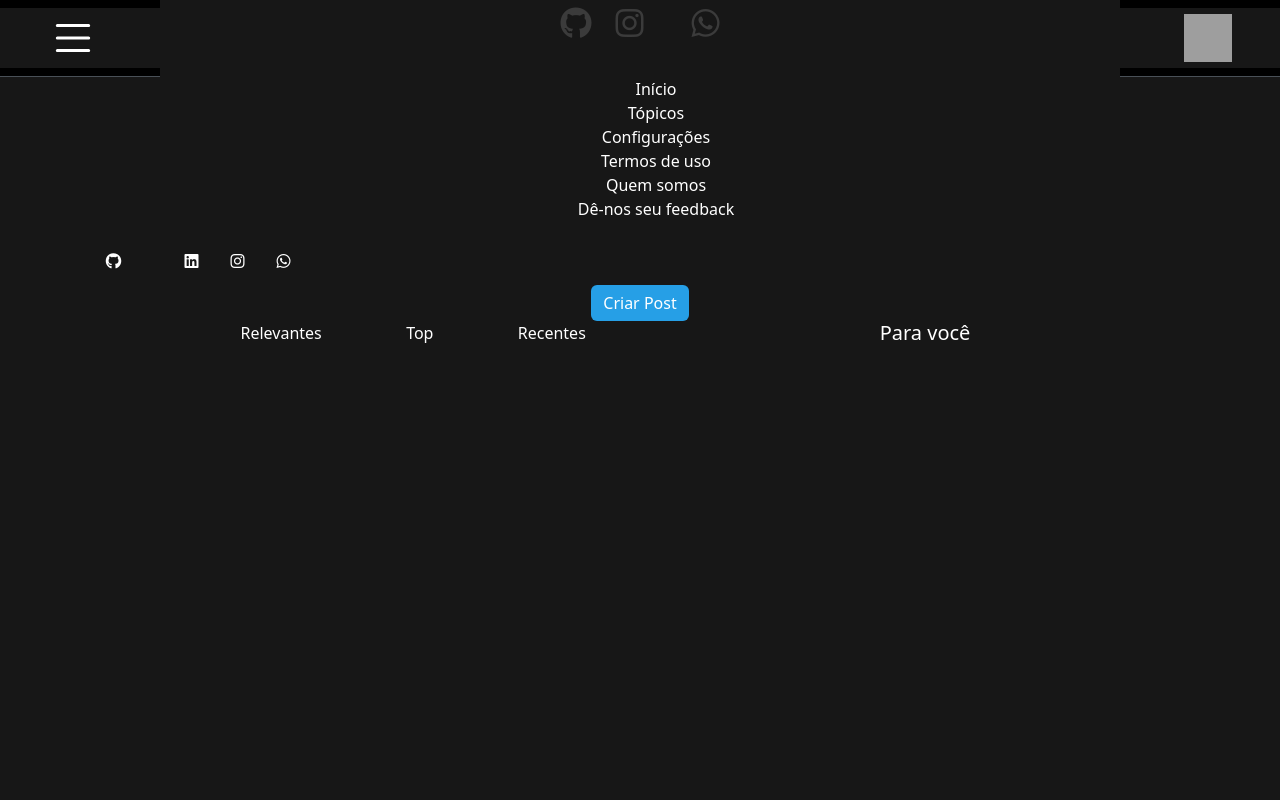
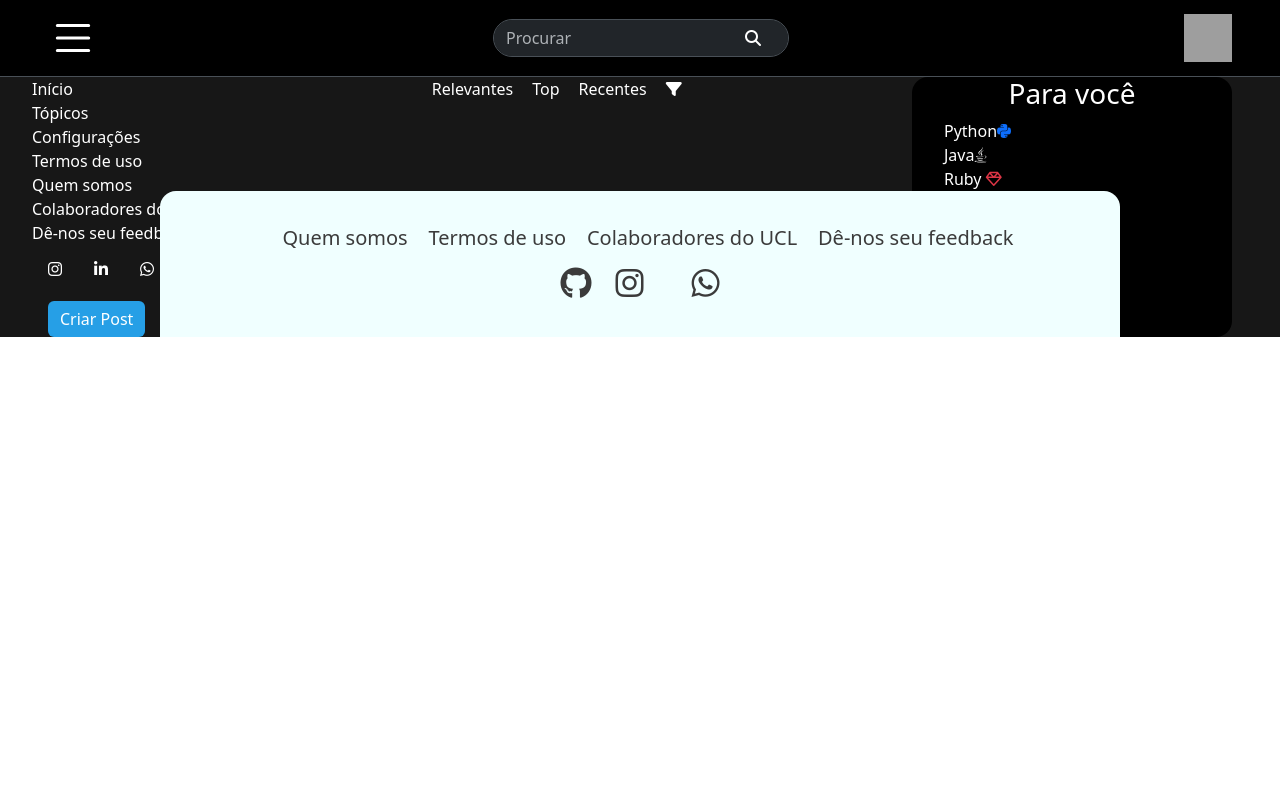
Before and after one commit to unitedcodelab/foi-de-base, a Django app: page /posts/feed/ in a window 1280 px wide. Run offline with Django 5.2, Linux system fonts and the light colour scheme; grey boxes are pictures that could not be loaded.

Commit message:
refac feed.html and config views.py

```diff
--- a/source/apps/posts/views.py
+++ b/source/apps/posts/views.py
@@ -7,7 +7,18 @@ from .utils.verifications.create_post import Verifications
 
 
 def feed(request):
-    return render(request, 'pages/posts/feed.html')
+    context = {}
+
+    # if request.method == "GET":
+    #     posts = Post.objects.filter(
+    #         author=request.user.student
+    #     )
+
+    # context = {
+    #     "posts": posts
+    # }
+
+    return render(request, 'pages/posts/feed.html', **context)
 
 
 def get_student_posts(request, student_nick):
@@ -40,8 +51,10 @@ def create_post(request):
 
         slug = create_slug(title=request.POST["title"])
 
-        try: author = Student.objects.get(user=request.user)
-        except: author = None
+        try:
+            author = Student.objects.get(user=request.user)
+        except:
+            author = None
 
         Post.objects.create(
             slug=slug,
--- a/source/static/css/components/feed.css
+++ b/source/static/css/pages/posts/feed.css
@@ -2,12 +2,12 @@
     --light-blue: #269FE6;
     --dark-blue: #2700c2;
     --white: #f5f5f5;
-    --grey: #4A4A4A;
+    --grey: #171717;
     --light-green: #aaffa8;
 }
 
-* {
-    background: #171717 !important;
+.main-container {
+    background-color: var(--grey);
 }
 
 ul {
--- a/source/templates/pages/posts/feed.html
+++ b/source/templates/pages/posts/feed.html
@@ -1,45 +1,89 @@
-{% include "base.html" %}
+{% extends 'base.html' %}
 {% load static %}
-{% block "../../static/css/components/feed.css" %}
-  <link rel="stylesheet" href="../../static/css/components/feed.css">
+
+{% block head_js %}
+<script src="https://cdn.jsdelivr.net/npm/marked/marked.min.js"></script>
+{% endblock %}
+
+{% block extra_css %}
+<link rel="stylesheet" href={% static "css/pages/posts/feed.css" %}>
 {% endblock %}
 
 
-<div class="container text-center">
-    <div class="row align-items-start justify-content-between">
-        <div class="col">
+{% block content %}
+<div class="d-flex main-container justify-content-between">
+  <div class="container-left">
     <div class="menu">
-            <ul class="">
-              <li> <a href="#" target="_self" rel="next" class="text-white text-decoration-none"> Início</li>
-              <li> <a href="#" target="_self" rel="next" class="text-white text-decoration-none"> Tópicos</li>
-              <li> <a href="#" target="_self" rel="next" class="text-white text-decoration-none"> Configurações</li>
-              <li> <a href="#" target="_self" rel="next" class="text-white text-decoration-none"> Termos de uso</li>
-              <li> <a href="#" target="_self" rel="next" class="text-white text-decoration-none"> Quem somos</li>
-              <li> <a href="#" target="_self" rel="next" class="text-white text-decoration-none"> Dê-nos seu feedback</li>
+      <ul>
+        <div>
+          <li><a href="#" target="_self" rel="next" class="text-white text-decoration-none">Início</a></li>
         </div>
-            <div class="area-imgs d-flex">
-              <div><i class="fa-brands fa-github w-25 p-3"></i></div>
-              <div><i class="fa-brands fa-x-twitter w-25 p-3"></i></div>
-              <div><i class="fa-brands fa-linkedin w-25 p-3"></i></div>
-              <div><i class="fa-brands fa-instagram w-50 p-3"></i></div>
-              <div><i class="fa-brands fa-whatsapp w-25 p-3"></i></div>
+        <div>
+          <li><a href="#" target="_self" rel="next" class="text-white text-decoration-none">Tópicos</a></li>
+        </div>
+        <div>
+          <li><a href="#" target="_self" rel="next" class="text-white text-decoration-none">Configurações</a></li>
+        </div>
+        <div>
+          <li><a href="#" target="_self" rel="next" class="text-white text-decoration-none">Termos de uso</a></li>
+        </div>
+        <div>
+          <li><a href="#" target="_self" rel="next" class="text-white text-decoration-none">Quem somos</a></li>
+        </div>
+        <div>
+          <li><a href="#" target="_self" rel="next" class="text-white text-decoration-none">Colaboradores do UCL</a>
+          </li>
+        </div>
+        <div>
+          <li><a href="#" target="_self" rel="next" class="text-white text-decoration-none">Dê-nos seu feedback</a></li>
         </div>
       </ul>
-          <div class="justify-content-start"><button type="button" class="btn btn-primary">Criar Post</button></div>
+      <div class="social d-flex">
+        <div><a href="#" target="_blank" rel="external"><i class="fa-brands fa-x-twitter text-white mx-3"></i></a></div>
+        <div><a href="#" target="_blank" rel="external"><i class="fa-brands fa-instagram text-white mx-3"></i></a></div>
+        <div><a href="#" target="_blank" rel="external"><i class="fa-brands fa-linkedin-in text-white mx-3"></i></a>
         </div>
-        <div class="col feed">
+        <div><a href="#" target="_blank" rel="external"><i class="fa-brands fa-whatsapp text-white mx-3"></i></a></div>
+        <div><a href="https://github.com/unitedcodelab" target="_blank" rel="external"><i
+              class="fa-brands fa-github text-white mx-3"></i></a></div>
+      </div>
+      <div>
+        <button type="button" class="btn btn-primary mx-5 mt-4">Criar Post</button>
+      </div>
+    </div>
+  </div>
 
-          <ul class="d-flex justify-content-around">
+  <div class="container-mid w-25 ">
+    <ul class="d-flex justify-content-evenly">
       <li><a href="#" target="_self" rel="next" class="text-white text-decoration-none">Relevantes</a></li>
       <li><a href="#" target="_self" rel="next" class="text-white text-decoration-none">Top</a></li>
       <li><a href="#" target="_self" rel="next" class="text-white text-decoration-none">Recentes</a></li>
+      <li><i class="fa-solid fa-filter text-white"></i></li>
     </ul>
+  </div>
 
+  <div class="container-right mx-5 bg-black w-25 rounded rounded-4 position-relative">
+    <div class="">
+      <h3 class="text-white text-center">Para você</h3>
     </div>
-        <div class="col for_you">
-          <div>
-            <h5 class="text-white">Para você</h1>
+    <ul>
+      <li><a href="#" target="_self" rel="next" class="text-white text-decoration-none">Python</a><i
+          class="fa-brands fa-python text-primary "></i></li>
+      <li><a href="#" target="_self" rel="next" class="text-white text-decoration-none">Java</a><i
+          class="fa-brands fa-java text-white "></i></li>
+      <li><a href="#" target="_self" rel="next" class="text-white text-decoration-none">Ruby</a> <i
+          class="fa-regular fa-gem text-danger"></i></i></li>
+      <li><a href="#" target="_self" rel="next" class="text-white text-decoration-none">C#</a><i
+          class="fa-solid fa-c "></i></li>
+      <li><a href="#" target="_self" rel="next" class="text-white text-decoration-none">PHP</a><i
+          class="fa-brands fa-php text-primary-emphasis "></i></li>
+      <li><a href="#" target="_self" rel="next" class="text-white text-decoration-none">JavaScript</a><i
+          class="fa-brands fa-js text-warning "></i></li>
+    </ul>
   </div>
 </div>
-      </div>
-</div>
+{% endblock %}
+
+{% block extra_js %}
+<script src={% static "javascript/pages/posts/create.js" %}></script>
+{% endblock %}
```
Also changed, not shown: source/apps/posts/templatetags/feed.py (added). Lines whose indentation alone changed are shown as unchanged.
